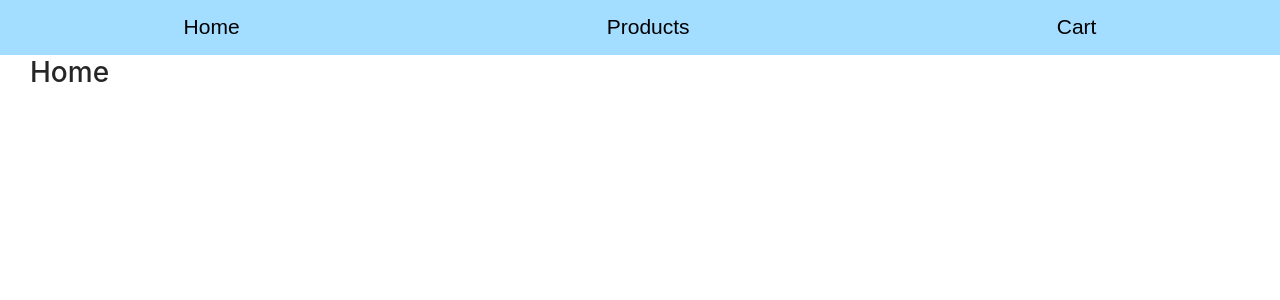
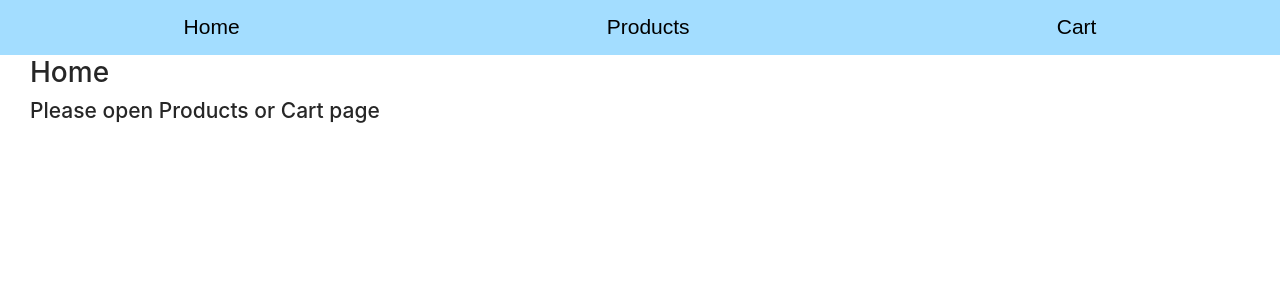
Before and after one commit to Nikita1917s/Js_React_Course, a React (Create React App) app: page / in a window 1280 px wide. Shown: the top 300 px of the page. Built offline with nearby package versions, Linux system fonts and the light colour scheme.

Commit message:
improved cart logic2

```diff
--- a/src/views/Home.js
+++ b/src/views/Home.js
@@ -2,6 +2,7 @@ function Home() {
     return (
         <div className="home">
             <h1>Home</h1>
+            <h2>Please open Products or Cart page</h2>
         </div>
     );
 }
```
